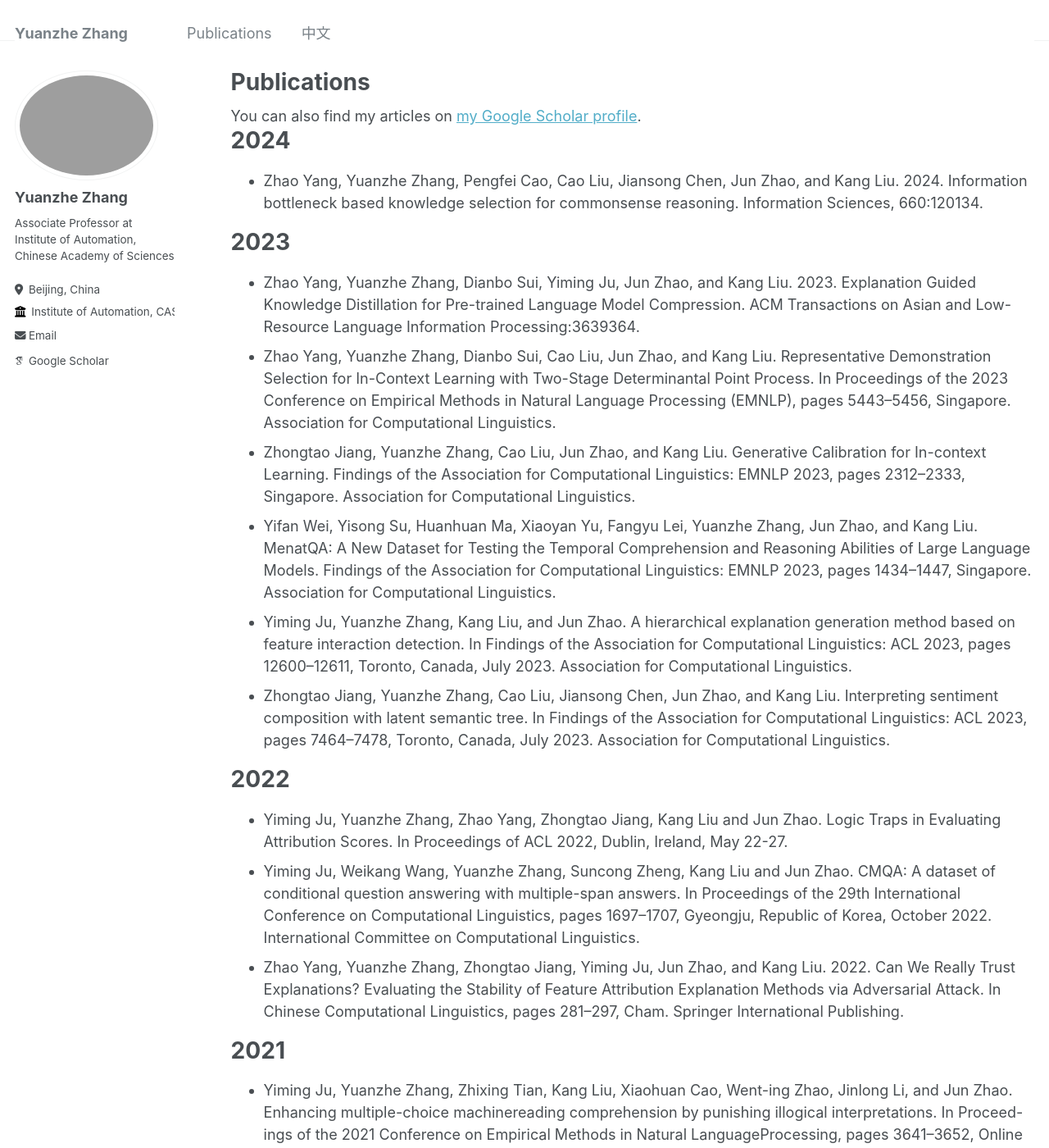
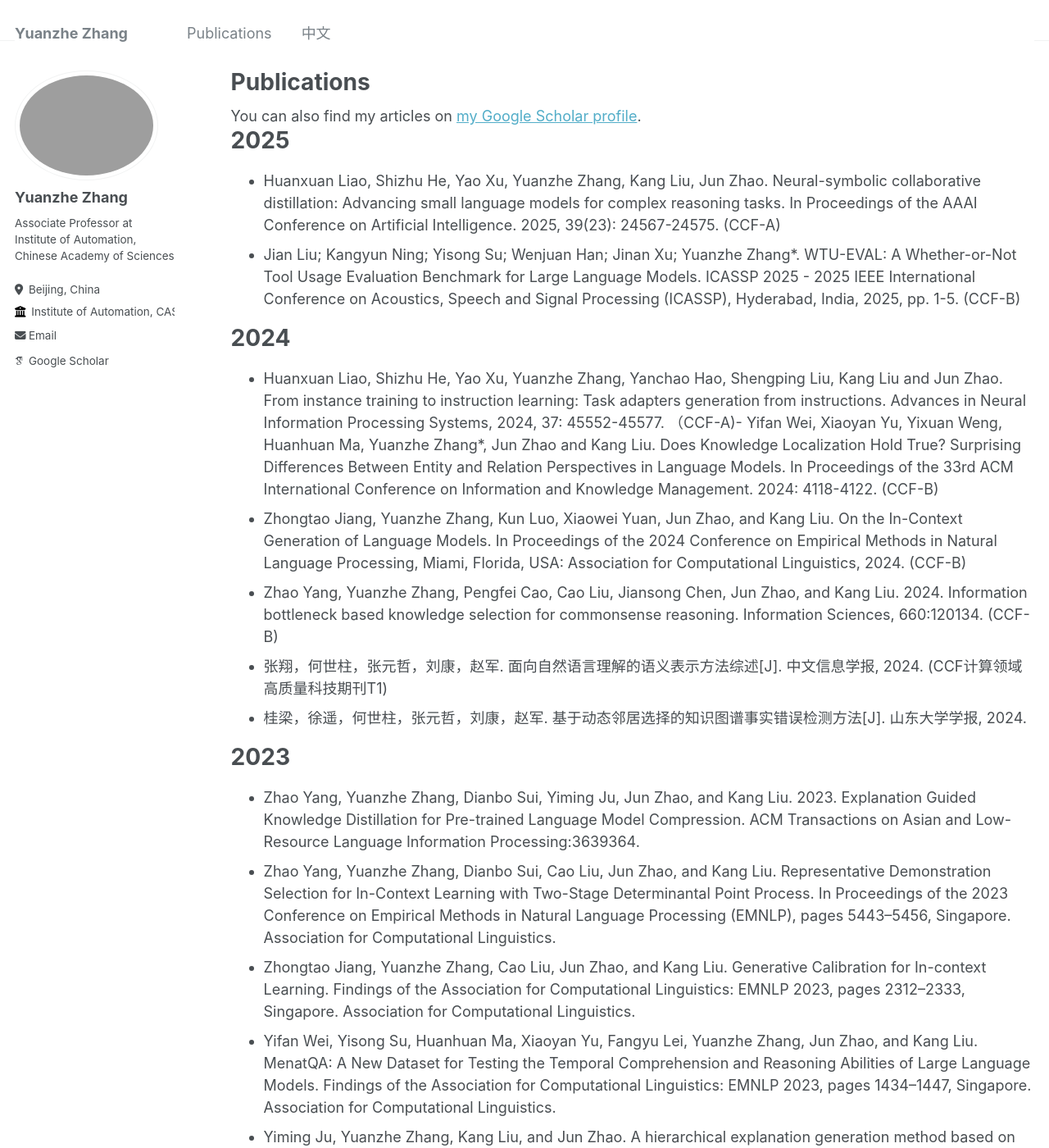
Before and after one commit to yuanzhe-zhang/yuanzhe-zhang.github.io, a Jekyll site: the page built from _pages/publications.md, in a window 1280 px wide and 1400 px high. Shown: the whole window at 82% size. Built offline with Jekyll 4.4.1, drawn with Linux system fonts in a browser that asks for light colours; some web fonts are replaced.

Commit message:
Update publications.md

```diff
--- a/_pages/publications.md
+++ b/_pages/publications.md
@@ -9,10 +9,16 @@ author_profile: true
 <div class="wordwrap">You can also find my articles on <a href="{{site.author.googlescholar}}">my Google Scholar profile</a>.</div>
 {% endif %}
 
+# 2025
+- Huanxuan Liao, Shizhu He, Yao Xu, Yuanzhe Zhang, Kang Liu, Jun Zhao. Neural-symbolic collaborative distillation: Advancing small language models for complex reasoning tasks. In Proceedings of the AAAI Conference on Artificial Intelligence. 2025, 39(23): 24567-24575. (CCF-A)
+- Jian Liu; Kangyun Ning; Yisong Su; Wenjuan Han; Jinan Xu; Yuanzhe Zhang*. WTU-EVAL: A Whether-or-Not Tool Usage Evaluation Benchmark for Large Language Models. ICASSP 2025 - 2025 IEEE International Conference on Acoustics, Speech and Signal Processing (ICASSP), Hyderabad, India, 2025, pp. 1-5. (CCF-B)
 
 # 2024
-
-- Zhao Yang, Yuanzhe Zhang, Pengfei Cao, Cao Liu, Jiansong Chen, Jun Zhao, and Kang Liu. 2024. Information bottleneck based knowledge selection for commonsense reasoning. Information Sciences, 660:120134.
+- Huanxuan Liao, Shizhu He, Yao Xu, Yuanzhe Zhang, Yanchao Hao, Shengping Liu, Kang Liu and Jun Zhao. From instance training to instruction learning: Task adapters generation from instructions. Advances in Neural Information Processing Systems, 2024, 37: 45552-45577. （CCF-A)- Yifan Wei, Xiaoyan Yu, Yixuan Weng, Huanhuan Ma, Yuanzhe Zhang*, Jun Zhao and Kang Liu. Does Knowledge Localization Hold True? Surprising Differences Between Entity and Relation Perspectives in Language Models. In Proceedings of the 33rd ACM International Conference on Information and Knowledge Management. 2024: 4118-4122. (CCF-B)
+- Zhongtao Jiang, Yuanzhe Zhang, Kun Luo, Xiaowei Yuan, Jun Zhao, and Kang Liu. On the In-Context Generation of Language Models. In Proceedings of the 2024 Conference on Empirical Methods in Natural Language Processing, Miami, Florida, USA: Association for Computational Linguistics, 2024. (CCF-B)
+- Zhao Yang, Yuanzhe Zhang, Pengfei Cao, Cao Liu, Jiansong Chen, Jun Zhao, and Kang Liu. 2024. Information bottleneck based knowledge selection for commonsense reasoning. Information Sciences, 660:120134. (CCF-B)
+- 张翔，何世柱，张元哲，刘康，赵军. 面向自然语言理解的语义表示方法综述[J]. 中文信息学报, 2024. (CCF计算领域高质量科技期刊T1)
+- 桂梁，徐遥，何世柱，张元哲，刘康，赵军. 基于动态邻居选择的知识图谱事实错误检测方法[J]. 山东大学学报, 2024.
 
 # 2023
 
```
